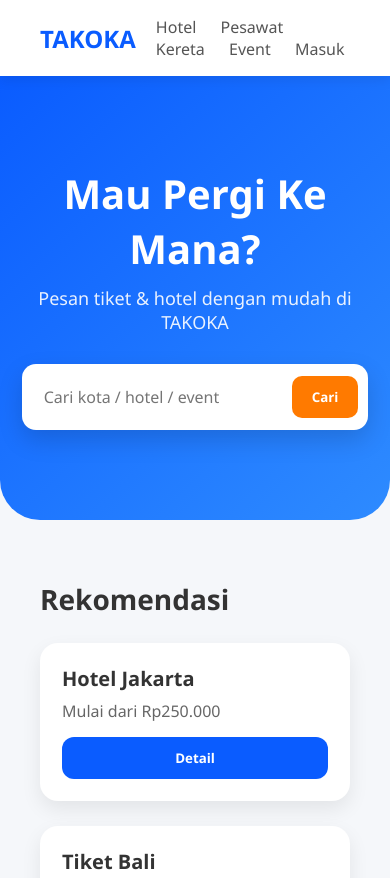
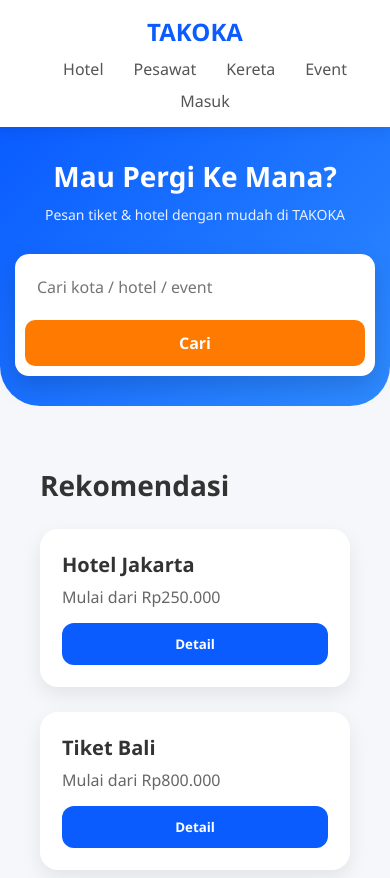
Before and after one commit to kalammubarok27/takoka, a plain HTML site: page index.html in a window 390 px wide. Shown: the top 878 px of the page. Drawn offline with Linux system fonts and the light colour scheme.

Commit message:
center app mobile

```diff
--- a/assets/css/style.css
+++ b/assets/css/style.css
@@ -162,3 +162,70 @@ footer {
   margin-top: 60px;
   color: #777;
 }
+
+/* =====================
+   RESPONSIVE MOBILE
+===================== */
+@media (max-width: 768px) {
+
+
+  .navbar {
+    display: flex;
+    flex-direction: column;
+    gap: 10px;
+    padding: 15px;
+  }
+
+  .navbar nav {
+    display: flex;
+    flex-wrap: wrap;
+    justify-content: center;
+    gap: 10px;
+  }
+
+
+  .hero {
+    padding: 30px 15px;
+  }
+
+  .hero h1 {
+    font-size: 28px;
+    text-align: center;
+  }
+
+  .hero p {
+    text-align: center;
+    font-size: 14px;
+  }
+
+
+  .search-box {
+    display: flex;
+    flex-direction: column;
+    width: 100%;
+    max-width: 100%;
+    gap: 10px;
+  }
+
+  .search-box input,
+  .search-box button {
+    width: 100%;
+    font-size: 16px;
+  }
+
+
+  .card-container {
+    justify-content: center;
+  }
+
+  .card {
+    width: 100%;
+    max-width: 320px;
+  }
+
+
+  footer {
+    text-align: center;
+    font-size: 13px;
+  }
+}
```
